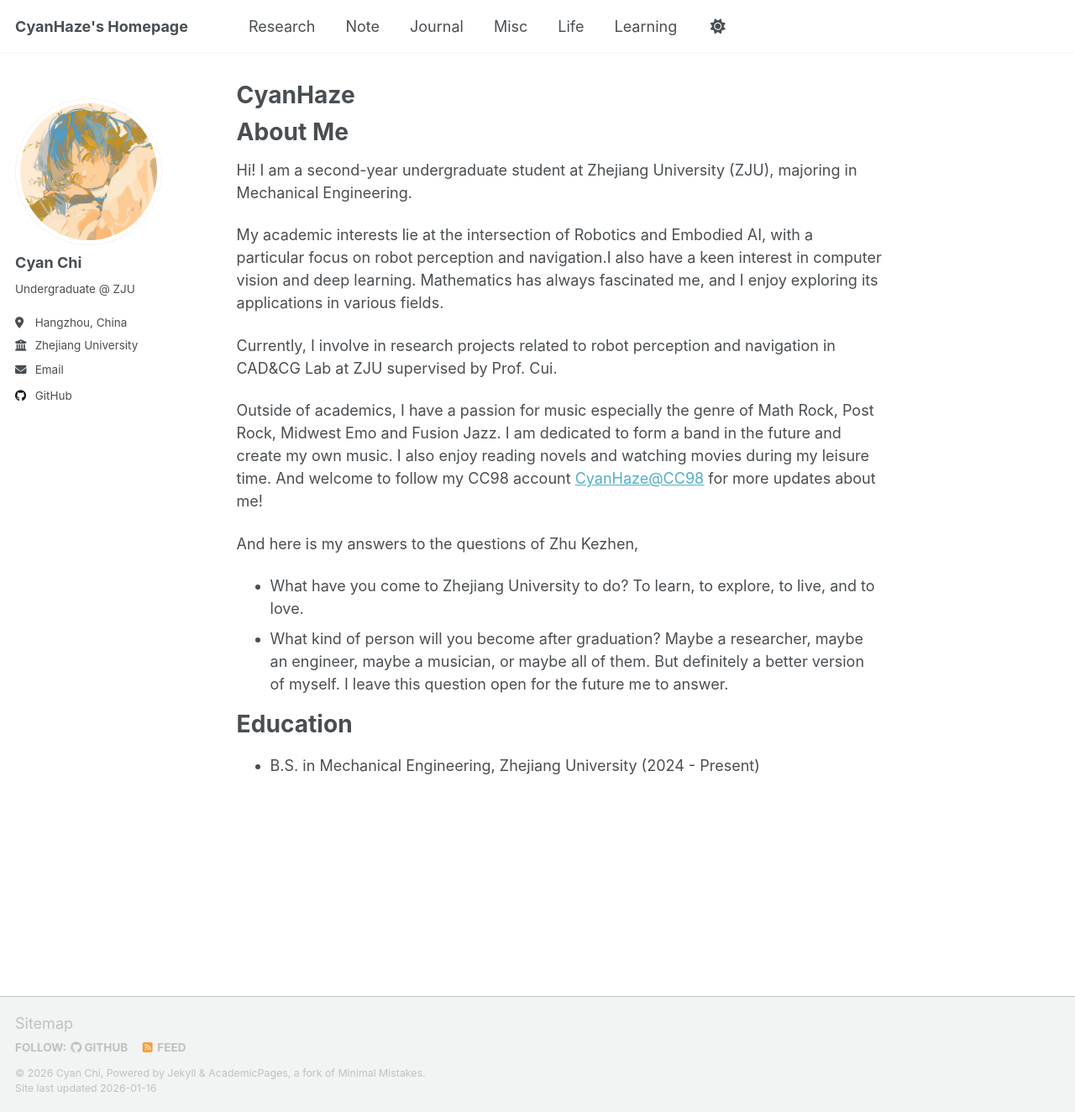
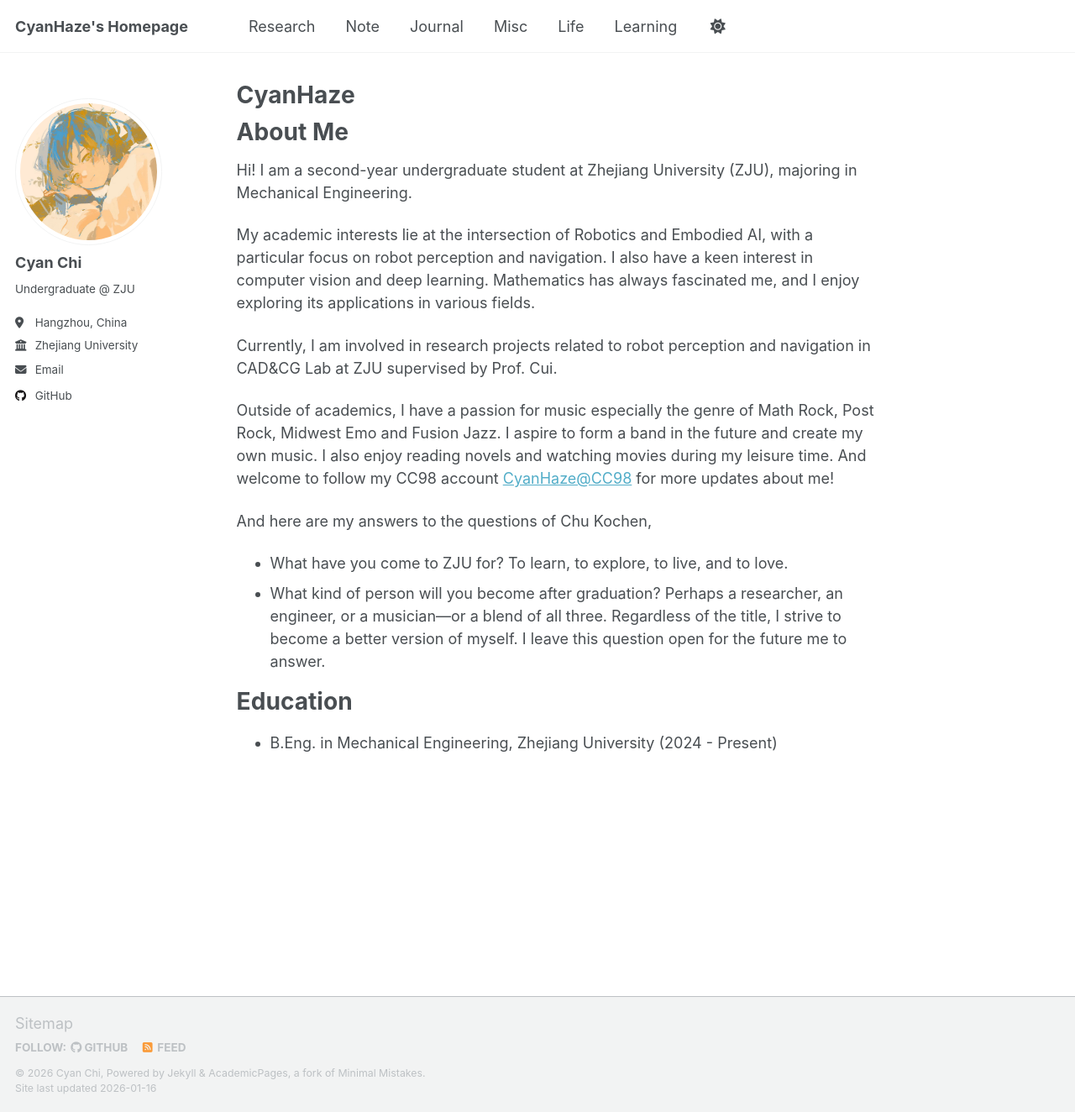
Before and after one commit to CyanHaze/CyanHaze.github.io, a Jekyll site: the page built from _pages/about.md, in a window 1280 px wide and 1324 px high. Shown: the whole window at 84% size. Built offline with Jekyll 4.4.1, drawn with Linux system fonts in a browser that asks for light colours; a script that is not in the unit is left out.

Commit message:
Some fix on about.md

```diff
--- a/_pages/about.md
+++ b/_pages/about.md
@@ -11,18 +11,18 @@ About Me
 ======
 Hi! I am a second-year undergraduate student at Zhejiang University (ZJU), majoring in Mechanical Engineering.
 
-My academic interests lie at the intersection of Robotics and Embodied AI, with a particular focus on robot perception and navigation.I also have a keen interest in computer vision and deep learning. Mathematics has always fascinated me, and I enjoy exploring its applications in various fields.
+My academic interests lie at the intersection of Robotics and Embodied AI, with a particular focus on robot perception and navigation. I also have a keen interest in computer vision and deep learning. Mathematics has always fascinated me, and I enjoy exploring its applications in various fields.
 
-Currently, I involve in research projects related to robot perception and navigation in CAD&CG Lab at ZJU supervised by Prof. Cui.
+Currently, I am involved in research projects related to robot perception and navigation in CAD&CG Lab at ZJU supervised by Prof. Cui.
 
-Outside of academics, I have a passion for music especially the genre of Math Rock, Post Rock, Midwest Emo and Fusion Jazz. I am dedicated to form a band in the future and create my own music. I also enjoy reading novels and watching movies during my leisure time. And welcome to follow my CC98 account [CyanHaze@CC98](https://www.cc98.org/user/id/759680) for more updates about me!
+Outside of academics, I have a passion for music especially the genre of Math Rock, Post Rock, Midwest Emo and Fusion Jazz. I aspire to form a band in the future and create my own music. I also enjoy reading novels and watching movies during my leisure time. And welcome to follow my CC98 account [CyanHaze@CC98](https://www.cc98.org/user/id/759680) for more updates about me!
 
-And here is my answers to the questions of Zhu Kezhen,
-- What have you come to Zhejiang University to do?
+And here are my answers to the questions of Chu Kochen,
+- What have you come to ZJU for?
   To learn, to explore, to live, and to love.
 - What kind of person will you become after graduation?
-  Maybe a researcher, maybe an engineer, maybe a musician, or maybe all of them. But definitely a better version of myself. I leave this question open for the future me to answer.
+  Perhaps a researcher, an engineer, or a musician—or a blend of all three. Regardless of the title, I strive to become a better version of myself. I leave this question open for the future me to answer.
 
 Education
 ======
-- B.S. in Mechanical Engineering, Zhejiang University (2024 - Present)
+- B.Eng. in Mechanical Engineering, Zhejiang University (2024 - Present)
```
